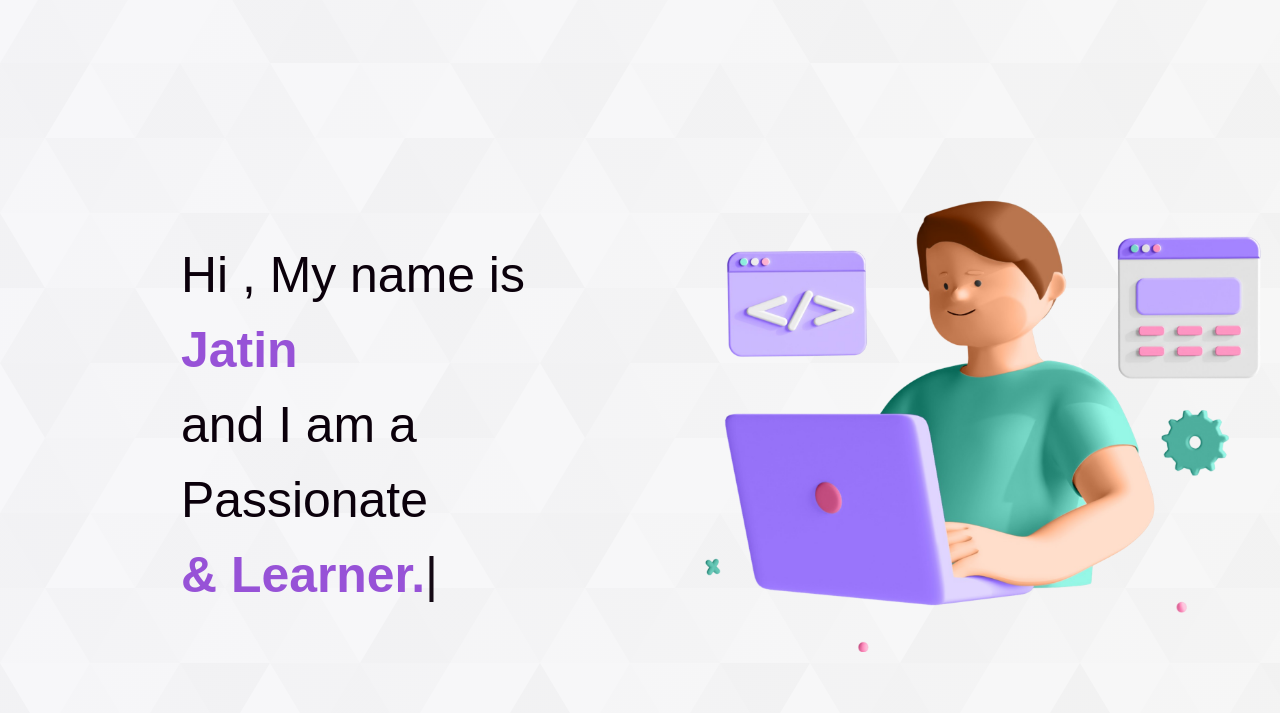
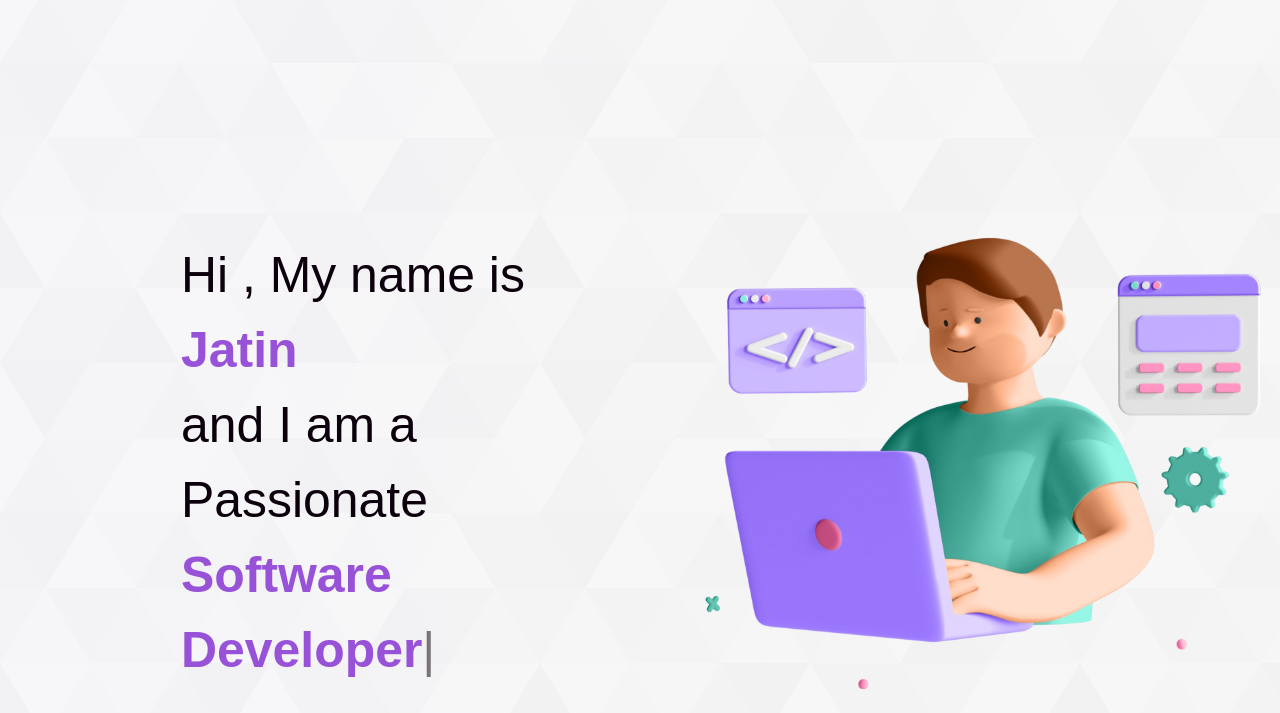
Before and after one commit to JatinMongia/Portfolio, a plain HTML site: page index.html in a window 1280 px wide. Shown: the part 87-800 px from the top of the page. Drawn offline with nearby package versions, Linux system fonts and the light colour scheme.

Commit message:
Update index.html

```diff
--- a/index.html
+++ b/index.html
@@ -305,7 +305,7 @@
 
     <script>
       var typed = new Typed("#element", {
-        strings: ["Web Developer", "&amp;  Learner."],
+        strings: ["Web Developer", "Web Designer","Software Developer"],
         typeSpeed: 50,
       });
     </script>
```
